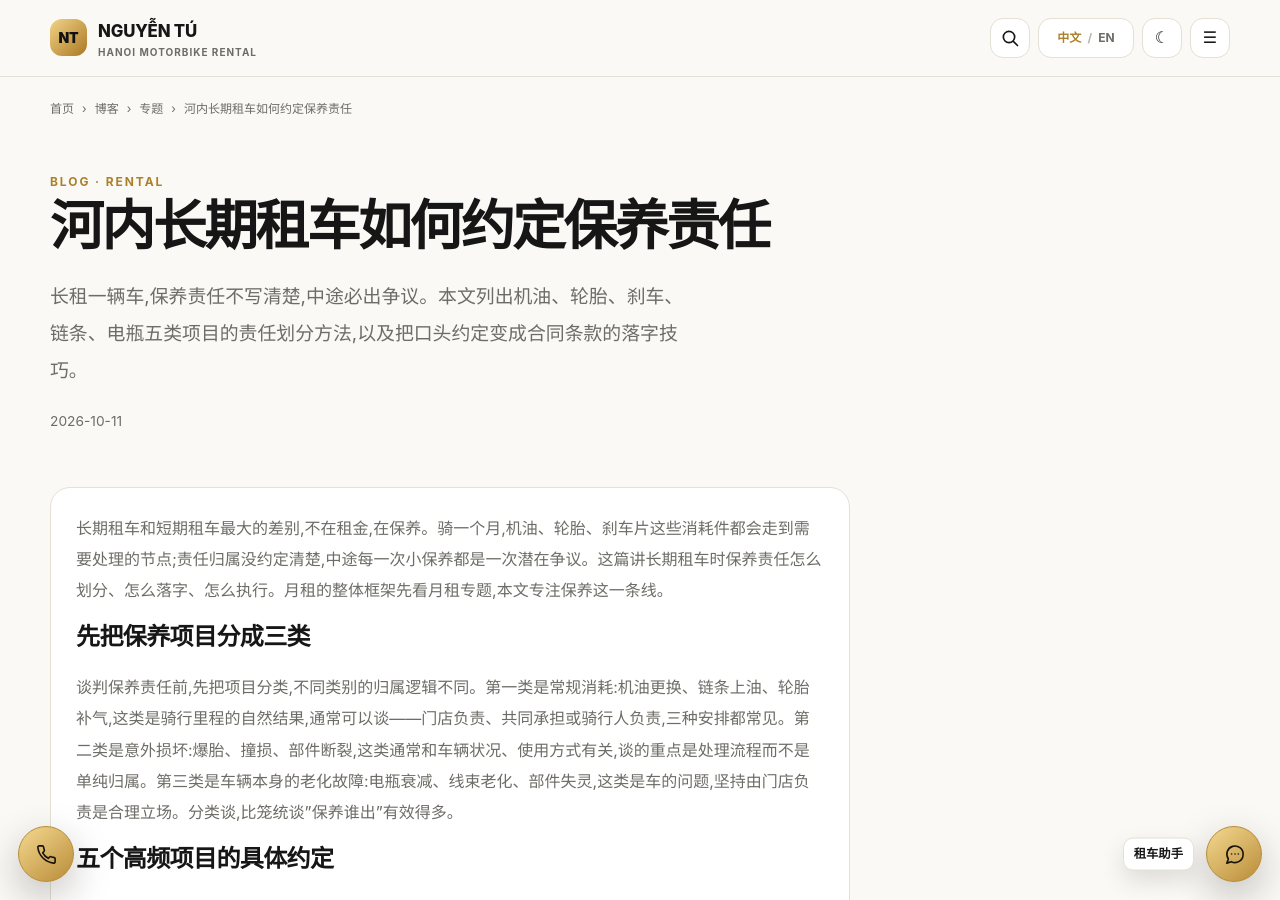
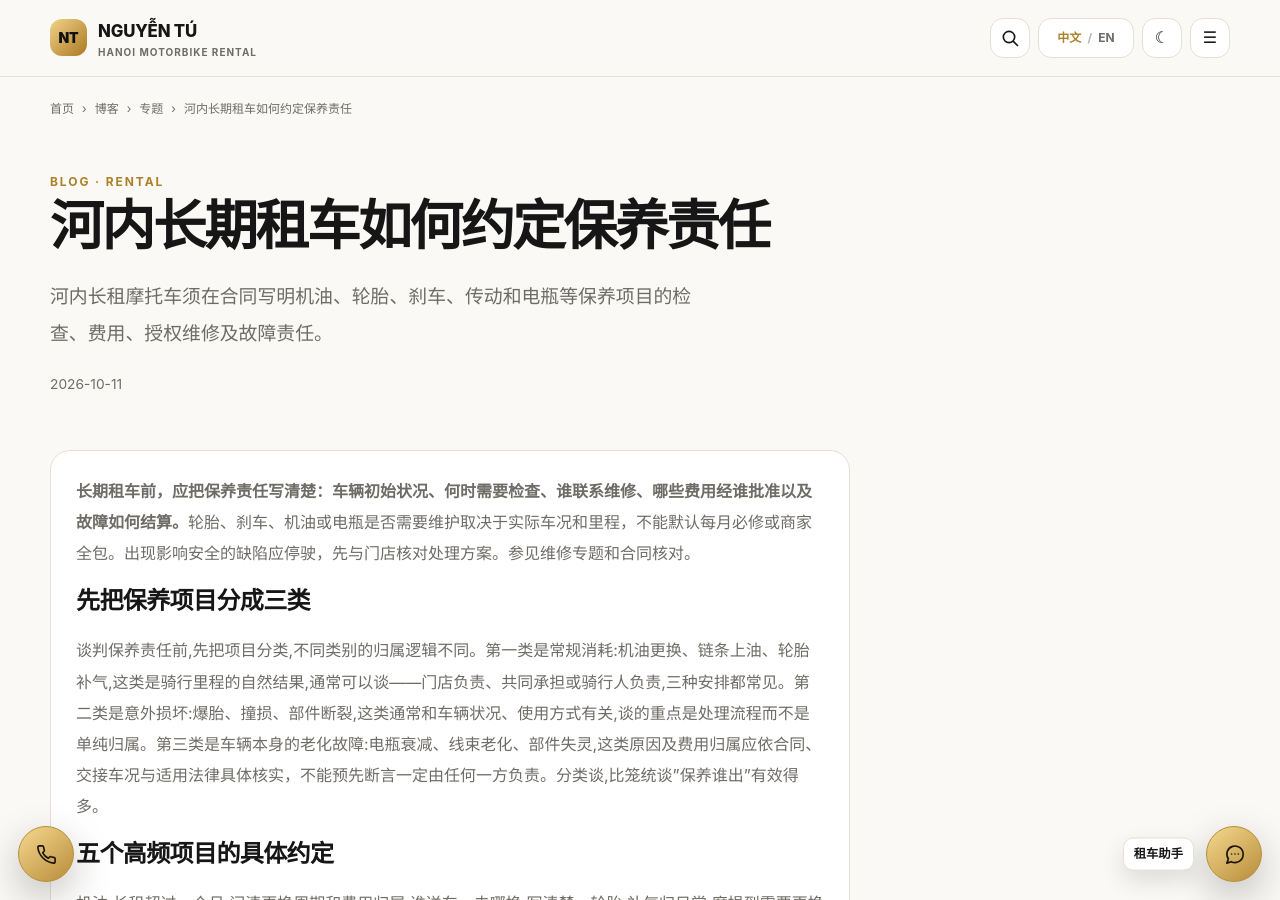
Before and after one commit to thuexemayhanoi/china, a Jekyll site: the page built from _posts/2026-10-11-hanoi-rental-longterm-06.md, in a window 1280 px wide and 900 px high. Built offline with Jekyll 4.4.1, drawn with Linux system fonts in a browser that asks for light colours.

Commit message:
seo(china): answer-first verified maintenance responsibility in CN-0031

```diff
--- a/_posts/2026-10-11-hanoi-rental-longterm-06.md
+++ b/_posts/2026-10-11-hanoi-rental-longterm-06.md
@@ -5,18 +5,19 @@ topic: "rental"
 subtopic: "monthly"
 permalink: "/blog/hanoi-rental-longterm-06/"
 title: "河内长期租车如何约定保养责任"
-description: "长租一辆车,保养责任不写清楚,中途必出争议。本文列出机油、轮胎、刹车、链条、电瓶五类项目的责任划分方法,以及把口头约定变成合同条款的落字技巧。"
+description: "河内长租摩托车须在合同写明机油、轮胎、刹车、传动和电瓶等保养项目的检查、费用、授权维修及故障责任。"
+last_modified_at: "2026-10-12"
 primary_keyword: "河内摩托车月租"
 date: "2026-10-11 17:27:01 +0700"
 seo_silo: "rental/monthly"
 breadcrumbs: [{"label": "博客", "href": "/blog/"}, {"label": "专题", "href": "/topics/rental/monthly/"}, {"label": "河内长期租车如何约定保养责任"}]
 publication_method: "automated_qa"
 ---
-长期租车和短期租车最大的差别,不在租金,在保养。骑一个月,机油、轮胎、刹车片这些消耗件都会走到需要处理的节点;责任归属没约定清楚,中途每一次小保养都是一次潜在争议。这篇讲长期租车时保养责任怎么划分、怎么落字、怎么执行。月租的整体框架先看[月租专题](/topics/rental/monthly/),本文专注保养这一条线。
+**长期租车前，应把保养责任写清楚：车辆初始状况、何时需要检查、谁联系维修、哪些费用经谁批准以及故障如何结算。**轮胎、刹车、机油或电瓶是否需要维护取决于实际车况和里程，不能默认每月必修或商家全包。出现影响安全的缺陷应停驶，先与门店核对处理方案。参见[维修专题](/topics/guides/maintenance/)和[合同核对](/topics/guides/contracts/)。
 
 ## 先把保养项目分成三类
 
-谈判保养责任前,先把项目分类,不同类别的归属逻辑不同。第一类是常规消耗:机油更换、链条上油、轮胎补气,这类是骑行里程的自然结果,通常可以谈——门店负责、共同承担或骑行人负责,三种安排都常见。第二类是意外损坏:爆胎、撞损、部件断裂,这类通常和车辆状况、使用方式有关,谈的重点是处理流程而不是单纯归属。第三类是车辆本身的老化故障:电瓶衰减、线束老化、部件失灵,这类是车的问题,坚持由门店负责是合理立场。分类谈,比笼统谈"保养谁出"有效得多。
+谈判保养责任前,先把项目分类,不同类别的归属逻辑不同。第一类是常规消耗:机油更换、链条上油、轮胎补气,这类是骑行里程的自然结果,通常可以谈——门店负责、共同承担或骑行人负责,三种安排都常见。第二类是意外损坏:爆胎、撞损、部件断裂,这类通常和车辆状况、使用方式有关,谈的重点是处理流程而不是单纯归属。第三类是车辆本身的老化故障:电瓶衰减、线束老化、部件失灵,这类原因及费用归属应依合同、交接车况与适用法律具体核实，不能预先断言一定由任何一方负责。分类谈,比笼统谈"保养谁出"有效得多。
 
 ## 五个高频项目的具体约定
 
```
